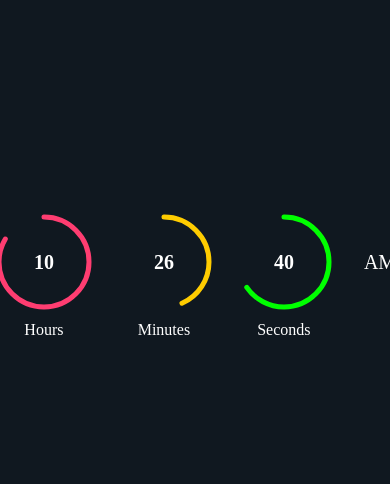
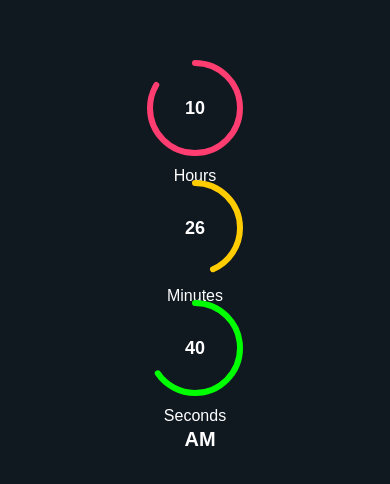
Before and after one commit to Neel497/clock-new, a plain HTML site: page index.html in a window 390 px wide. Shown: the part 168-652 px from the top of the page. Drawn offline with Linux system fonts and the light colour scheme.

Commit message:
Update 2.css

```diff
--- a/2.css
+++ b/2.css
@@ -1,33 +1,41 @@
+/* General Styles */
 body {
     display: flex;
     justify-content: center;
     align-items: center;
     height: 100vh;
     background-color: #101820;
+    margin: 0;
+    font-family: 'Arial', sans-serif;
 }
 
+/* Clock Container */
 .clock-container {
     display: flex;
+    flex-wrap: wrap;
     gap: 20px;
     align-items: center;
+    text-align: center;
 }
 
+/* Circle Styling */
 .circle {
     position: relative;
-    width: 100px;
-    height: 100px;
+    width: 120px;
+    height: 120px;
 }
 
+/* SVG for circular progress */
 svg {
-    width: 100px;
-    height: 100px;
+    width: 120px;
+    height: 120px;
     transform: rotate(-90deg);
 }
 
 circle {
     fill: none;
     stroke: #333;
-    stroke-width: 5;
+    stroke-width: 6;
     stroke-dasharray: 283;
     stroke-dashoffset: 283;
     transition: stroke-dashoffset 0.5s linear;
@@ -46,12 +54,13 @@ circle {
     stroke: #00ff00;
 }
 
+/* Digital Time Display */
 .time {
     position: absolute;
     top: 50%;
     left: 50%;
     transform: translate(-50%, -50%);
-    font-size: 20px;
+    font-size: 22px;
     font-weight: bold;
     color: white;
 }
@@ -63,8 +72,36 @@ span {
     color: white;
 }
 
+/* AM/PM Display */
 .ampm {
-    font-size: 20px;
+    font-size: 24px;
     color: white;
     margin-left: 10px;
+    font-weight: bold;
 }
+
+/* 📱 Mobile Responsive Design */
+@media (max-width: 600px) {
+    .clock-container {
+        flex-direction: column;
+    }
+
+    .circle {
+        width: 100px;
+        height: 100px;
+    }
+
+    svg {
+        width: 100px;
+        height: 100px;
+    }
+
+    .time {
+        font-size: 18px;
+    }
+
+    .ampm {
+        font-size: 20px;
+        margin-top: 10px;
+    }
+}
```
